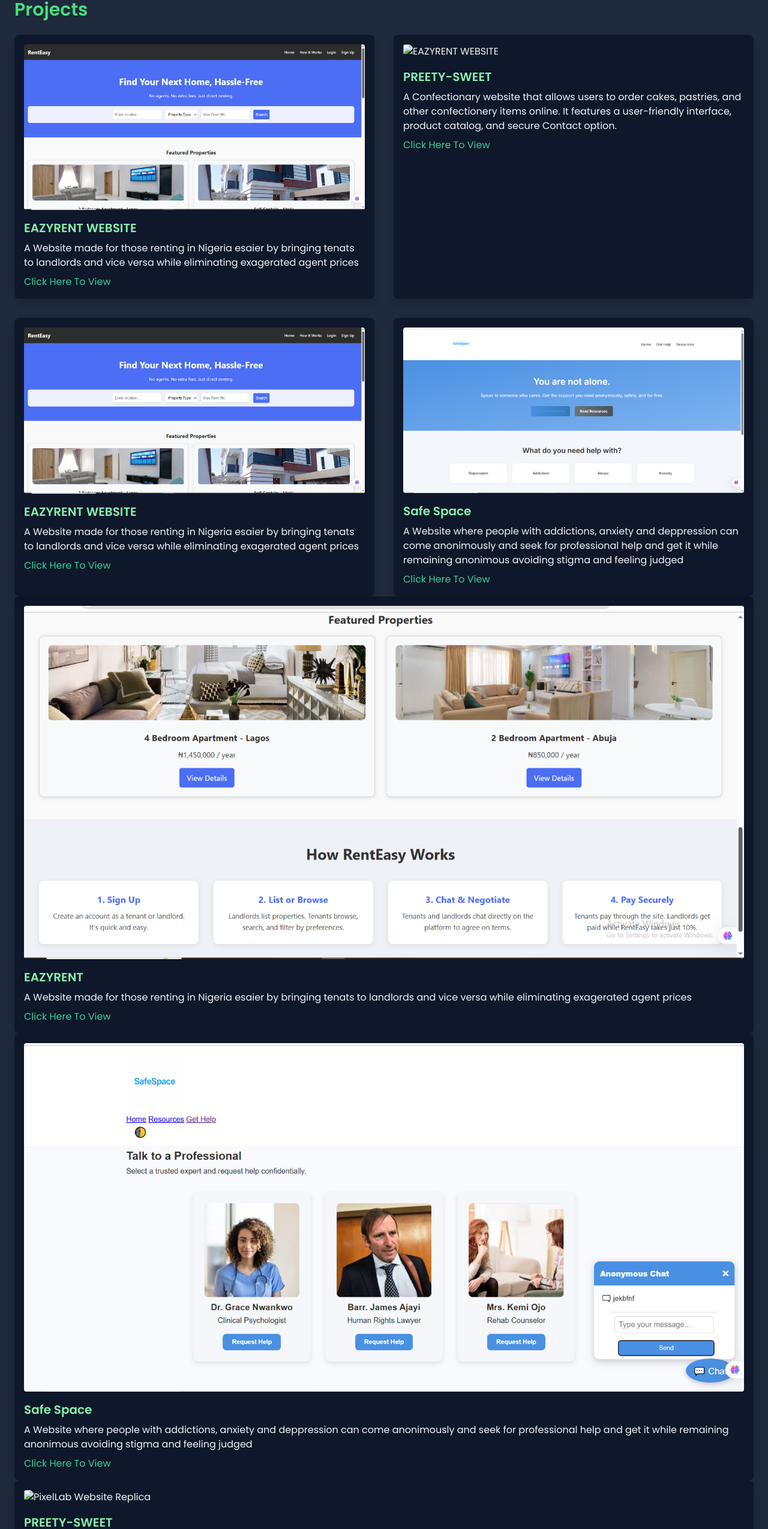
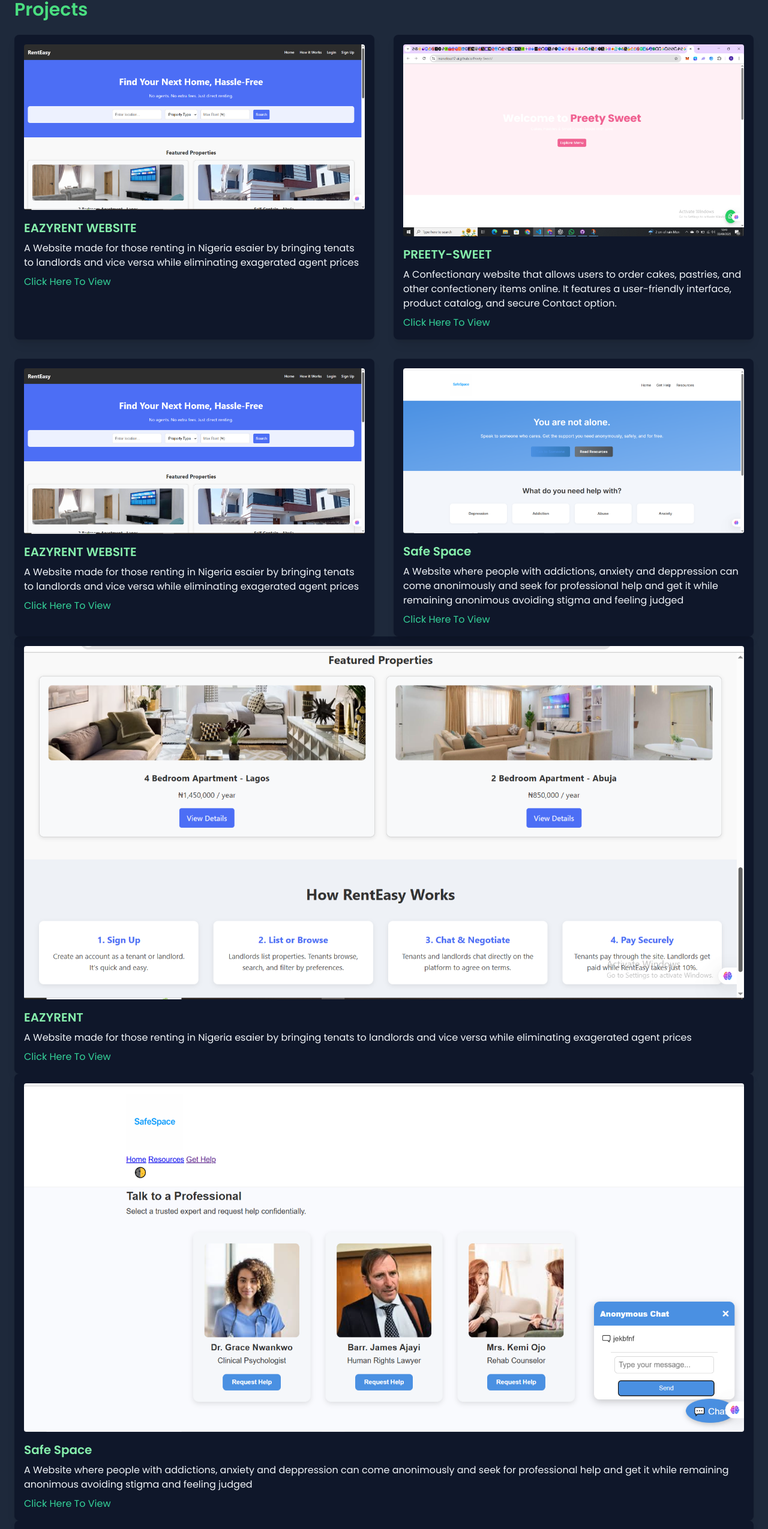
Before and after one commit to marvelous17-ai/REAL_PORTFOLIO, a plain HTML site: page index.html in a window 1280 px wide. Shown: the part 1234-3783 px from the top of the page at 60% size. Drawn offline with nearby package versions, Linux system fonts and the light colour scheme; the site is published under a folder, as on GitHub Pages, so addresses that start at the root find nothing.

Commit message:
removed the slash /from the img link

```diff
--- a/index.html
+++ b/index.html
@@ -93,7 +93,7 @@
       </div>
        <!-- Project Card -->
       <div class="bg-slate-900 p-4 rounded-lg shadow-lg">
-        <img src="/preety-sweet1.png" alt="EAZYRENT WEBSITE" class="rounded mb-4">
+        <img src="preety-sweet1.png" alt="EAZYRENT WEBSITE" class="rounded mb-4">
         <h3 class="text-xl font-bold text-green-300">PREETY-SWEET</h3>
         <p class="mt-2"></p>A Confectionary website that allows users to order cakes, pastries, and other confectionery items online. It features a user-friendly interface, product catalog, and secure Contact option.</p>
          <p class="mt-2">
@@ -144,7 +144,7 @@
       </div>
       <!-- Project Card -->
       <div class="bg-slate-900 p-4 rounded-lg shadow-lg">
-        <img src="/preety-sweet2.png" alt="PixelLab Website Replica" class="rounded mb-4">
+        <img src="preety-sweet2.png" alt="PixelLab Website Replica" class="rounded mb-4">
         <h3 class="text-xl font-bold text-green-300">PREETY-SWEET</h3>
         <p class="mt-2">A Confectionary website that allows users to order cakes, pastries, and other confectionery items online. It features a user-friendly interface, product catalog, and secure Contact option.</p>
         <p class="mt-2">
```
